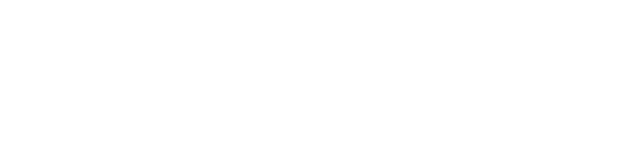
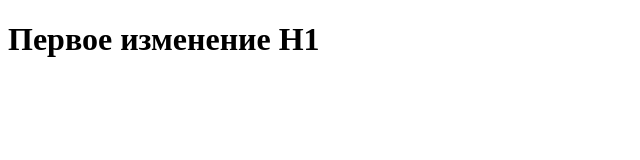
Before and after one commit to HappyWormy/git2, a plain HTML site: page index.html in a window 1280 px wide. Shown: the whole page, without its empty margins (0-640 px from the left). Drawn offline with Linux system fonts and the light colour scheme.

Commit message:
Первое изменение H1

```diff
--- a/index.html
+++ b/index.html
@@ -5,6 +5,6 @@
     <title>Git 2</title>
 </head>
 <body>
-
+<h1>Первое изменение H1</h1>
 </body>
 </html>
```
